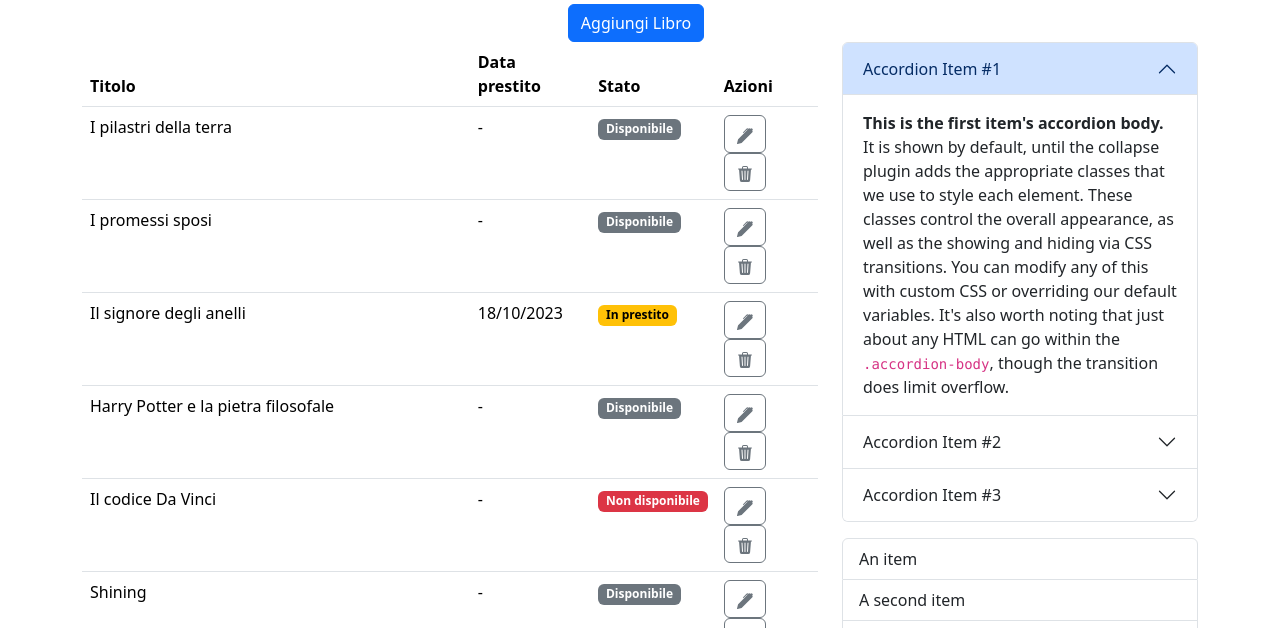
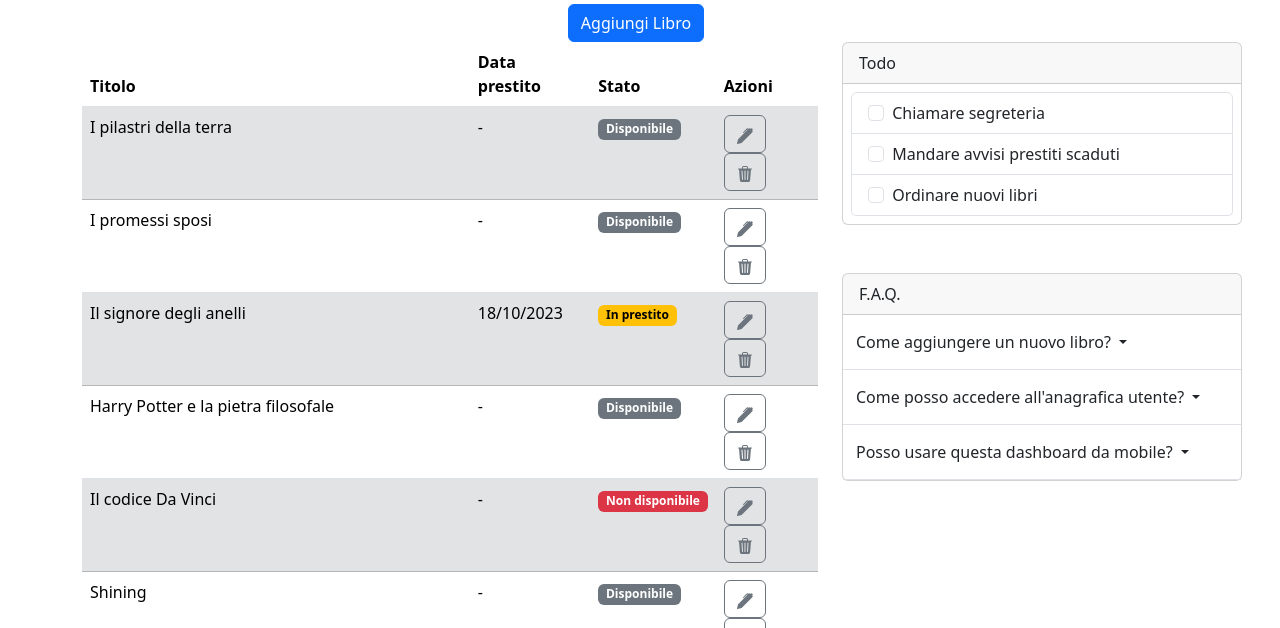
Before and after one commit to AlessiaParlato97/html-css-bootstrap-dashboard, a plain HTML site: page index.html in a window 1280 px wide. Shown: the part 170-798 px from the top of the page. Drawn offline with nearby package versions, Linux system fonts and the light colour scheme.

Commit message:
ADD: cards

```diff
--- a/index.html
+++ b/index.html
@@ -86,7 +86,7 @@
                             </tr>
                         </thead>
                         <tbody>
-                            <tr>
+                            <tr class="table-secondary">
                                 <td scope="row">I pilastri della terra</td>
                                 <td>-</td>
                                 <td><span class="badge text-bg-secondary">Disponibile</span></td>
@@ -124,7 +124,7 @@
                                         </svg></button>
                                 </td>
                             </tr>
-                            <tr>
+                            <tr class="table-secondary">
                                 <td scope="row">Il signore degli anelli</td>
                                 <td>18/10/2023</td>
                                 <td><span class="badge text-bg-warning">In prestito</span></td>
@@ -164,7 +164,7 @@
                                 </td>
 
                             </tr>
-                            <tr>
+                            <tr class="table-secondary">
                                 <td scope="row">Il codice Da Vinci</td>
                                 <td>-</td>
                                 <td><span class="badge text-bg-danger">Non disponibile</span></td>
@@ -203,7 +203,7 @@
                                         </svg></button>
                                 </td>
                             </tr>
-                            <tr>
+                            <tr class="table-secondary">
                                 <td scope="row">La divina commedia</td>
                                 <td>21/09/2023</td>
                                 <td><span class="badge text-bg-warning">In prestito</span></td>
@@ -242,7 +242,7 @@
                                 </td>
                             </tr>
 
-                            <tr>
+                            <tr class="table-secondary">
                                 <td scope="row">Il mondo di Sofia</td>
                                 <td>-</td>
 
@@ -283,7 +283,7 @@
                                         </svg></button>
                                 </td>
                             </tr>
-                            <tr>
+                            <tr class="table-secondary">
                                 <td scope="row">Il piccolo principe</td>
                                 <td>25/07/2024</td>
                                 <td><span class="badge text-bg-secondary">Disponibile</span></td>
@@ -327,85 +327,86 @@
                         </tbody>
                     </table>
                 </div>
-                <div class="col-lg-4">
-                    <div class="accordion" id="accordionExample">
-                        <div class="accordion-item">
-                            <h2 class="accordion-header">
-                                <button class="accordion-button" type="button" data-bs-toggle="collapse"
-                                    data-bs-target="#collapseOne" aria-expanded="true" aria-controls="collapseOne">
-                                    Accordion Item #1
-                                </button>
-                            </h2>
-                            <div id="collapseOne" class="accordion-collapse collapse show"
-                                data-bs-parent="#accordionExample">
-                                <div class="accordion-body">
-                                    <strong>This is the first item's accordion body.</strong>
-                                    It is shown by default, until the collapse plugin adds the
-                                    appropriate classes that we use to style each element.
-                                    These classes control the overall appearance, as well as
-                                    the showing and hiding via CSS transitions. You can modify
-                                    any of this with custom CSS or overriding our default
-                                    variables. It's also worth noting that just about any HTML
-                                    can go within the <code>.accordion-body</code>, though the
-                                    transition does limit overflow.
+
+
+                <div class="col-4">
+
+                    <div class="col-4">
+                        <div class="card" style="width: 400px;">
+                            <div class="card-header">
+                                Todo
+                            </div>
+
+                            <ul class="list-group py-2 px-2">
+                                <li class="list-group-item">
+                                    <input class="form-check-input me-1" type="checkbox" value="" id="firstCheckbox">
+                                    <label class="form-check-label" for="firstCheckbox">Chiamare segreteria</label>
+                                </li>
+                                <li class="list-group-item">
+                                    <input class="form-check-input me-1" type="checkbox" value="" id="secondCheckbox">
+                                    <label class="form-check-label" for="secondCheckbox">Mandare avvisi prestiti
+                                        scaduti</label>
+                                </li>
+                                <li class="list-group-item">
+                                    <input class="form-check-input me-1" type="checkbox" value="" id="thirdCheckbox">
+                                    <label class="form-check-label" for="thirdCheckbox">Ordinare nuovi libri</label>
+                                </li>
+                            </ul>
+                        </div>
+
+
+
+
+                        <div class="col-4 py-5">
+                            <div class="card" style="width: 400px;">
+                                <div class="card-header">
+                                    F.A.Q.
                                 </div>
+                                <div class="dropdown py-2 border-bottom">
+                                    <button class="btn dropdown-toggle" type="button" data-bs-toggle="dropdown"
+                                        aria-expanded="false">
+                                        Come aggiungere un nuovo libro?
+                                    </button>
+                                    <ul class="dropdown-menu">
+                                        <li><a class="dropdown-item" href="#">Action</a></li>
+                                        <li><a class="dropdown-item" href="#">Another action</a></li>
+                                        <li><a class="dropdown-item" href="#">Something else here</a></li>
+                                    </ul>
+                                </div>
+
+                                <div class="dropdown py-2 border-bottom">
+                                    <button class="btn dropdown-toggle" type="button" data-bs-toggle="dropdown"
+                                        aria-expanded="false">
+                                        Come posso accedere all'anagrafica utente?
+                                    </button>
+                                    <ul class="dropdown-menu">
+                                        <li><a class="dropdown-item" href="#">Action</a></li>
+                                        <li><a class="dropdown-item" href="#">Another action</a></li>
+                                        <li><a class="dropdown-item" href="#">Something else here</a></li>
+                                    </ul>
+                                </div>
+
+                                <div class="dropdown py-2 border-bottom">
+                                    <button class="btn dropdown-toggle" type="button" data-bs-toggle="dropdown"
+                                        aria-expanded="false">
+                                        Posso usare questa dashboard da mobile?
+                                    </button>
+                                    <ul class="dropdown-menu">
+                                        <li><a class="dropdown-item" href="#">Action</a></li>
+                                        <li><a class="dropdown-item" href="#">Another action</a></li>
+                                        <li><a class="dropdown-item" href="#">Something else here</a></li>
+                                    </ul>
+                                </div>
+
+
+
                             </div>
-                        </div>
-                        <div class="accordion-item">
-                            <h2 class="accordion-header">
-                                <button class="accordion-button collapsed" type="button" data-bs-toggle="collapse"
-                                    data-bs-target="#collapseTwo" aria-expanded="false" aria-controls="collapseTwo">
-                                    Accordion Item #2
-                                </button>
-                            </h2>
-                            <div id="collapseTwo" class="accordion-collapse collapse"
-                                data-bs-parent="#accordionExample">
-                                <div class="accordion-body">
-                                    <strong>This is the second item's accordion body.</strong>
-                                    It is hidden by default, until the collapse plugin adds
-                                    the appropriate classes that we use to style each element.
-                                    These classes control the overall appearance, as well as
-                                    the showing and hiding via CSS transitions. You can modify
-                                    any of this with custom CSS or overriding our default
-                                    variables. It's also worth noting that just about any HTML
-                                    can go within the <code>.accordion-body</code>, though the
-                                    transition does limit overflow.
-                                </div>
-                            </div>
-                        </div>
-                        <div class="accordion-item">
-                            <h2 class="accordion-header">
-                                <button class="accordion-button collapsed" type="button" data-bs-toggle="collapse"
-                                    data-bs-target="#collapseThree" aria-expanded="false" aria-controls="collapseThree">
-                                    Accordion Item #3
-                                </button>
-                            </h2>
-                            <div id="collapseThree" class="accordion-collapse collapse"
-                                data-bs-parent="#accordionExample">
-                                <div class="accordion-body">
-                                    <strong>This is the third item's accordion body.</strong>
-                                    It is hidden by default, until the collapse plugin adds
-                                    the appropriate classes that we use to style each element.
-                                    These classes control the overall appearance, as well as
-                                    the showing and hiding via CSS transitions. You can modify
-                                    any of this with custom CSS or overriding our default
-                                    variables. It's also worth noting that just about any HTML
-                                    can go within the <code>.accordion-body</code>, though the
-                                    transition does limit overflow.
-                                </div>
-                            </div>
+
+
+
+
                         </div>
                     </div>
-                    <ul class="list-group mt-3">
-                        <li class="list-group-item">An item</li>
-                        <li class="list-group-item">A second item</li>
-                        <li class="list-group-item">A third item</li>
-                        <li class="list-group-item">A fourth item</li>
-                        <li class="list-group-item">And a fifth one</li>
-                    </ul>
-                </div>
-            </div>
-        </div>
     </section>
     </main>
 
```
